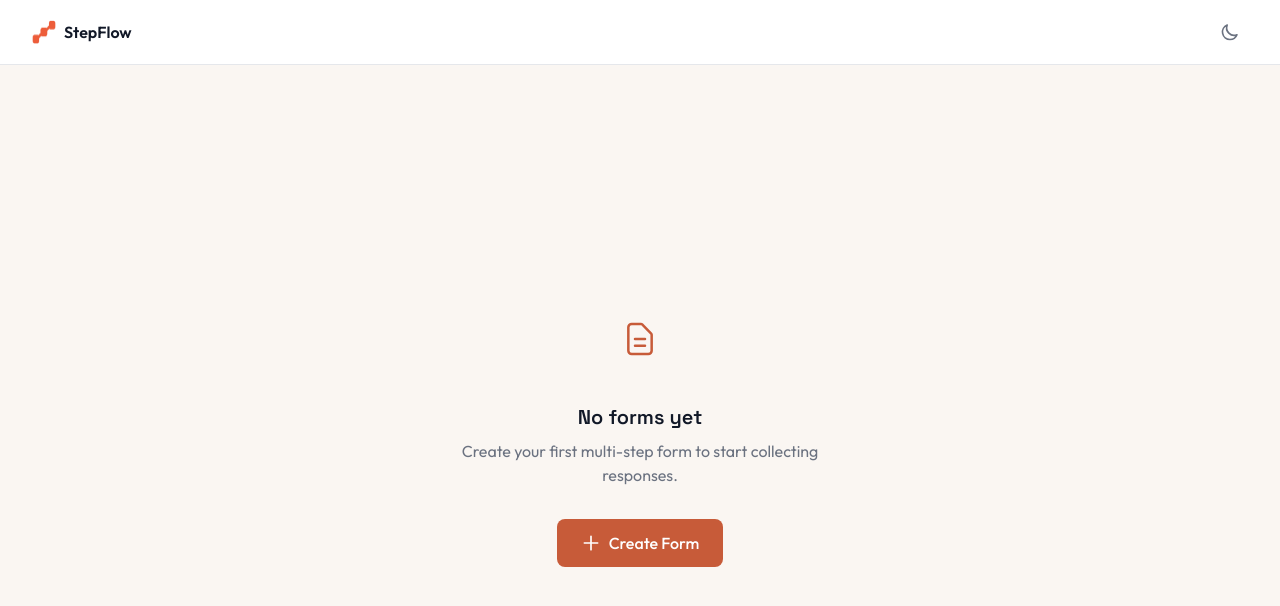
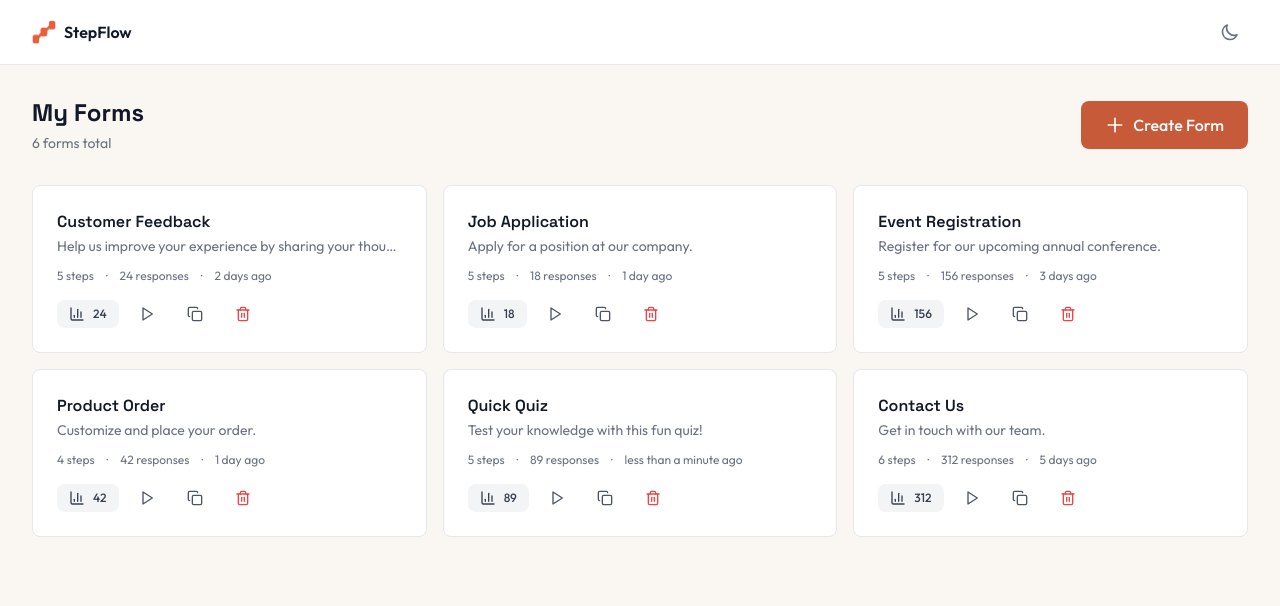
Before and after one commit to Silaenn/Steps, a React (Vite) app: page / in a window 1280 px wide. Shown: the top 606 px of the page. Built offline with nearby package versions, Linux system fonts and the light colour scheme.

Commit message:
fix: use useEffect for auto-seed instead of onRehydrateStorage

```diff
--- a/src/App.tsx
+++ b/src/App.tsx
@@ -1,11 +1,20 @@
+import { useEffect } from "react";
 import { Routes, Route, Navigate } from "react-router-dom";
 import { Layout } from "./modules/shared/Layout";
 import { DashboardPage } from "./modules/dashboard/DashboardPage";
 import { BuilderPage } from "./modules/builder/BuilderPage";
 import { RunnerPage } from "./modules/runner/RunnerPage";
 import { ResponsesPage } from "./modules/dashboard/ResponsesPage";
+import { useFormStore } from "./core/store";
 
 export default function App() {
+  const forms = useFormStore((s) => s.forms);
+
+  useEffect(() => {
+    if (forms.length === 0) {
+      useFormStore.getState().seedStore();
+    }
+  }, []);
 
   return (
     <Layout>
--- a/src/core/store/formStore.ts
+++ b/src/core/store/formStore.ts
@@ -165,13 +165,6 @@ export const useFormStore = create<FormStore>()(
       getResponses: (formId) =>
         get().responses.filter((r) => r.formId === formId),
     }),
-    {
-      name: "stepflow-storage",
-      onRehydrateStorage: () => (state) => {
-        if (state && state.forms.length === 0) {
-          useFormStore.getState().seedStore();
-        }
-      },
-    },
+    { name: "stepflow-storage" },
   ),
 );
```
